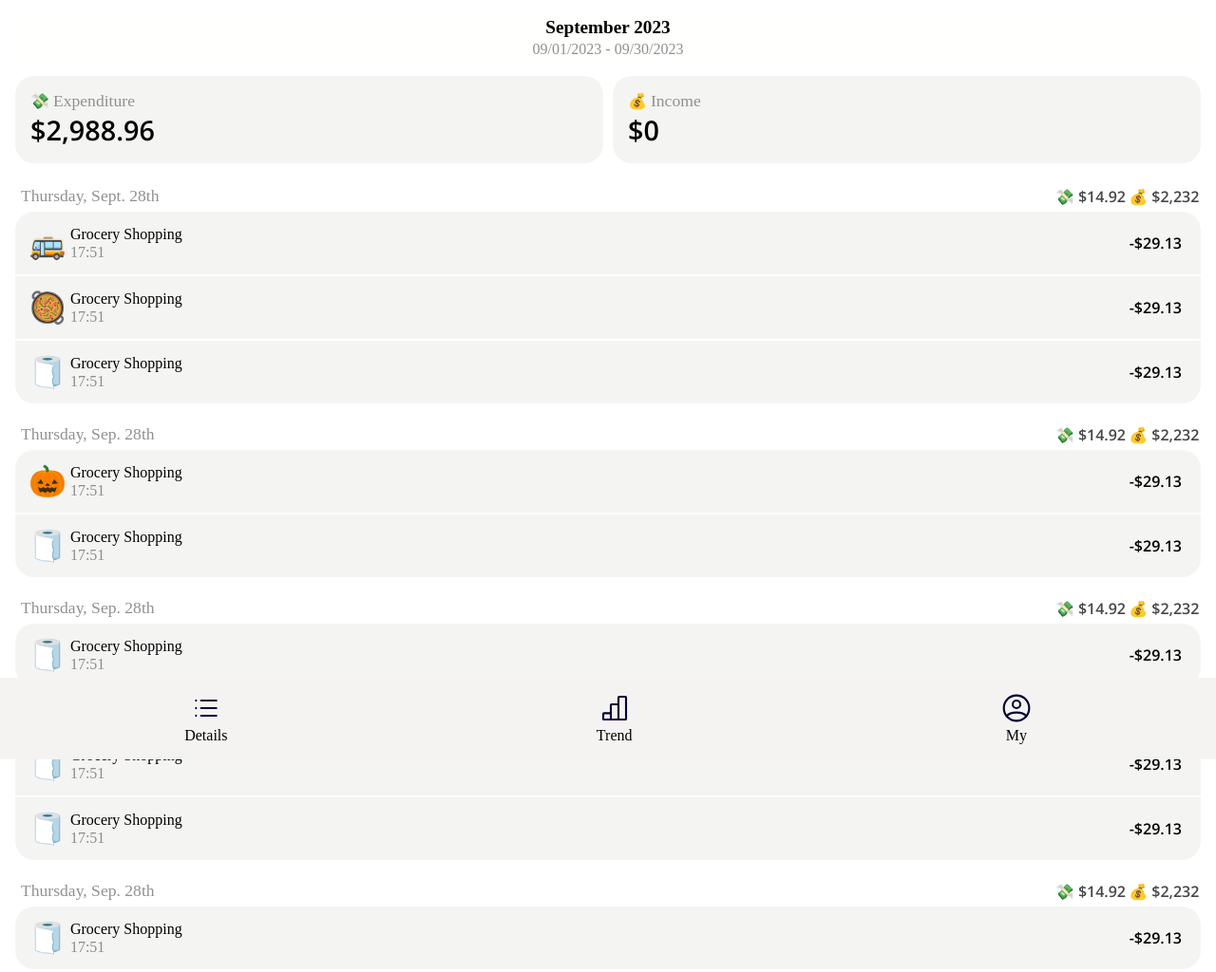
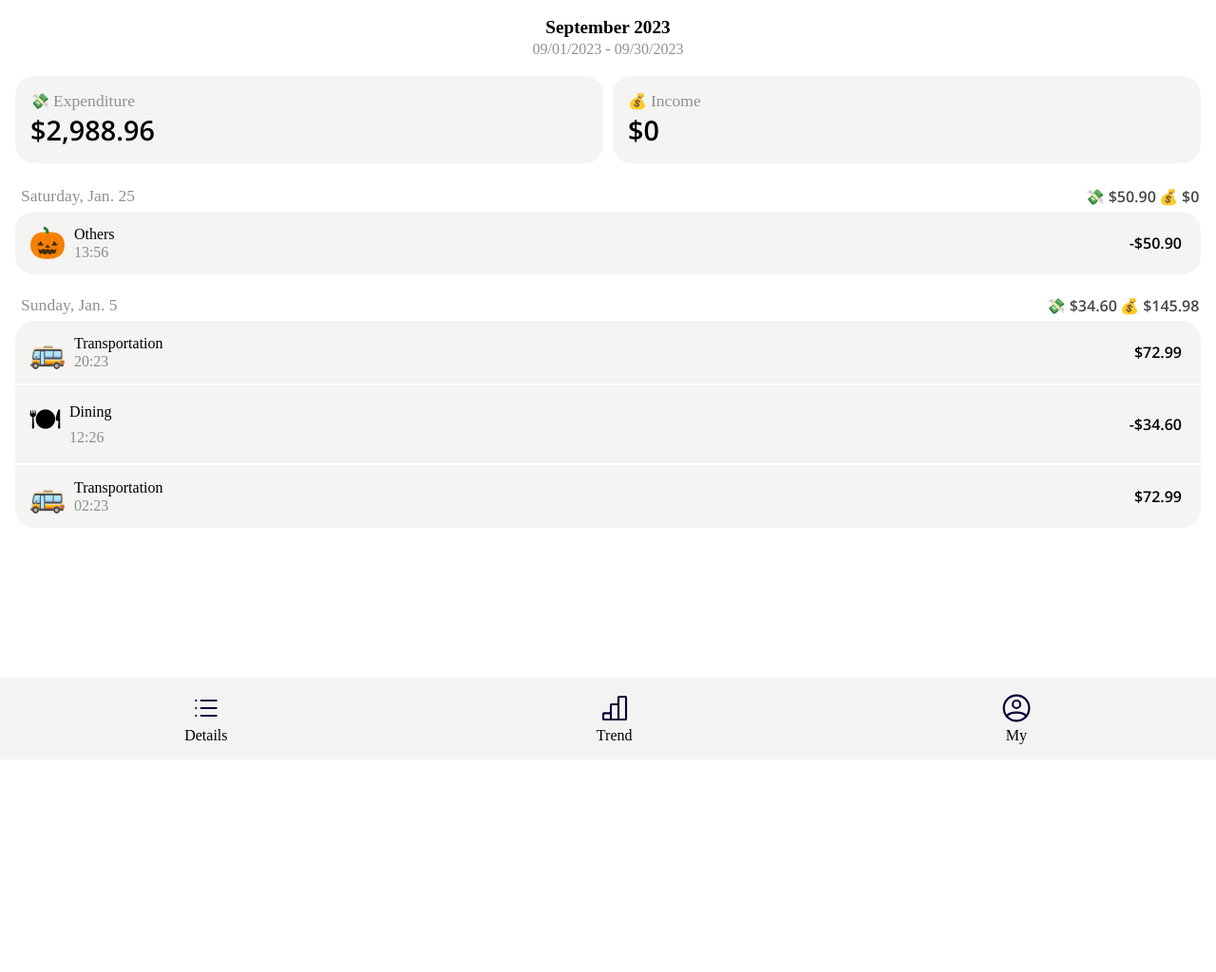
Before and after one commit to userBotN1/Cookie-Ledger, a plain HTML site: page index.html in a window 1280 px wide. Shown: the top 1024 px of the page at 95% size. After the commit the page ends 800 px from the top, so only its background shows below. Drawn offline with nearby package versions, Linux system fonts and the light colour scheme.

Commit message:
HTML content

```diff
--- a/data.js
+++ b/data.js
@@ -1878,6 +1878,12 @@ const bookings = [
   },
   {
     category: "transportation",
+    time: "2025-01-05T02:23:01.776",
+    value: 72.9878,
+    isExpenditure: false,
+  },
+  {
+    category: "transportation",
     time: "2025-01-05T20:23:01.776",
     value: 72.9878,
     isExpenditure: false,
--- a/index.html
+++ b/index.html
@@ -75,7 +75,7 @@
         </ul>
       </div>
 
-      <div class="day-container">
+      <!-- <div class="day-container">
         <div class="day-container__title">
           <span class="day-container__date">Thursday, Sep. 28th</span>
           <span class="day-container__total-expense numbers">💸 $14.92</span>
@@ -99,9 +99,9 @@
             <span class="day-container__details-amount numbers">-$29.13</span>
           </li>
         </ul>
-      </div>
+      </div> -->
 
-      <div class="day-container">
+      <!-- <div class="day-container">
         <div class="day-container__title">
           <span class="day-container__date">Thursday, Sep. 28th</span>
           <span class="day-container__total-expense numbers">💸 $14.92</span>
@@ -117,9 +117,9 @@
             <span class="day-container__details-amount numbers">-$29.13</span>
           </li>
         </ul>
-      </div>
+      </div> -->
 
-      <div class="day-container">
+      <!-- <div class="day-container">
         <div class="day-container__title">
           <span class="day-container__date">Thursday, Sep. 28th</span>
           <span class="day-container__total-expense numbers">💸 $14.92</span>
@@ -143,9 +143,9 @@
             <span class="day-container__details-amount numbers">-$29.13</span>
           </li>
         </ul>
-      </div>
+      </div> -->
 
-      <div class="day-container">
+      <!-- <div class="day-container">
         <div class="day-container__title">
           <span class="day-container__date">Thursday, Sep. 28th</span>
           <span class="day-container__total-expense numbers">💸 $14.92</span>
@@ -161,9 +161,9 @@
             <span class="day-container__details-amount numbers">-$29.13</span>
           </li>
         </ul>
-      </div>
+      </div> -->
 
-      <div class="day-container">
+      <!-- <div class="day-container">
         <div class="day-container__title">
           <span class="day-container__date">Thursday, Sep. 28th</span>
           <span class="day-container__total-expense numbers">💸 $14.92</span>
@@ -195,7 +195,7 @@
             <span class="day-container__details-amount numbers">-$29.13</span>
           </li>
         </ul>
-      </div>
+      </div> -->
     </div>
 
     <footer>
--- a/index/index.css
+++ b/index/index.css
@@ -136,7 +136,7 @@ header {
 .day-container__details-emoji {
   grid-area: emoji;
   font-size: 2em;
-  margin-right: 4px;
+  margin-right: 8px;
 }
 
 .day-container__details-category {
--- a/index/index.js
+++ b/index/index.js
@@ -114,6 +114,7 @@ class Day {
     const map = new UIData().mapping();
     const data = map.get(this.year).get(this.month).get(this.date);
     this.data = data;
+    console.log(this.data);
   }
 
   /**
@@ -195,7 +196,7 @@ class Day {
     this.data.sort((a, b) => b.time - a.time);
   }
 }
-// const day1 = new Day("2024-01-03");
+const day1 = new Day("2024-01-03");
 // console.log(day1.getTotalIncome());
 
 class Month {
@@ -339,6 +340,9 @@ class Year {
 // const year1 = new Year("2025");
 // year1.stringifyTotalIncome();
 
+/**
+ * this.data is an array of Day objects
+ */
 /* --------------- INTERFACE --------------- */
 class UI {
   constructor(str) {
@@ -371,44 +375,56 @@ class UI {
       dayContainer: document.querySelector(".day-container"),
     };
     this.createOneDayHTML();
+    this.updateHeader();
   }
 
+  /**
+   *
+   * @param {A booking object} booking
+   * @returns HTML content for one booking
+   */
   createBookingHTML(booking) {
-    // console.log(booking);
+    const category = booking.category;
+    const capitalizedCategory =
+      category.charAt(0).toUpperCase() + category.slice(1);
 
-    const template = `
-    <li>
-        <span class="day-container__details-emoji">${booking.emoji}</span>
-        <span class="day-container__details-category">${booking.category}</span>
-        <span class="day-container__details-time">${booking.stringifyTime()}</span>
-        <span class="day-container__details-amount numbers">${booking.stringifyValue()}</span>
-    </li>`;
-    return template;
+    return `
+        <li>
+            <span class="day-container__details-emoji">${booking.emoji}</span>
+            <span class="day-container__details-category">${capitalizedCategory}</span>
+            <span class="day-container__details-time">${booking.stringifyTime()}</span>
+            <span class="day-container__details-amount numbers">${booking.stringifyValue()}</span>
+        </li>`;
   }
 
+  /**
+   * Generate HTML content for one day
+   */
   createOneDayHTML() {
-    let template = `<div class="day-container__title">
-        <span class="day-container__date">Thursday, Sept. 28th</span>
-        <span class="day-container__total-expense numbers">💸 $14.92</span>
-        <span class="day-container__total-income numbers"> 💰 $2,232 </span>
-    </div>`;
-
-    console.log(this.data);
+    let dayTitle = ``;
 
     for (const e of this.data) {
-      const dayDateText = e.stringifyDayDate();
-      const totalExpenditureText = e.stringifyTotalExpenditure();
-      const totalIncomeText = e.stringifyTotalIncome();
+      e.rankBookings();
+      dayTitle += `
+        <div class="day-container__title">
+            <span class="day-container__date">${e.stringifyDayDate()}</span>
+            <span class="day-container__total-expense numbers">${e.stringifyTotalExpenditure()}</span>
+            <span class="day-container__total-income numbers">${e.stringifyTotalIncome()}</span>
+        </div>`;
 
-      let ulText = `<ul class="day-container__details">`;
+      let dayBookings = `<ul class="day-container__details">`;
+
       for (const booking of e.data) {
-        ulText += this.createBookingHTML(booking);
+        dayBookings += this.createBookingHTML(booking);
       }
-      ulText += `</ul>`;
-      template += ulText;
+      dayBookings += `</ul>`;
+      dayTitle += dayBookings;
     }
-    template += `</div>`;
+
+    this.doms.dayContainer.innerHTML = dayTitle;
   }
+
+  updateHeader() {}
 }
 
 // const ui1 = new UI("2025");
```
